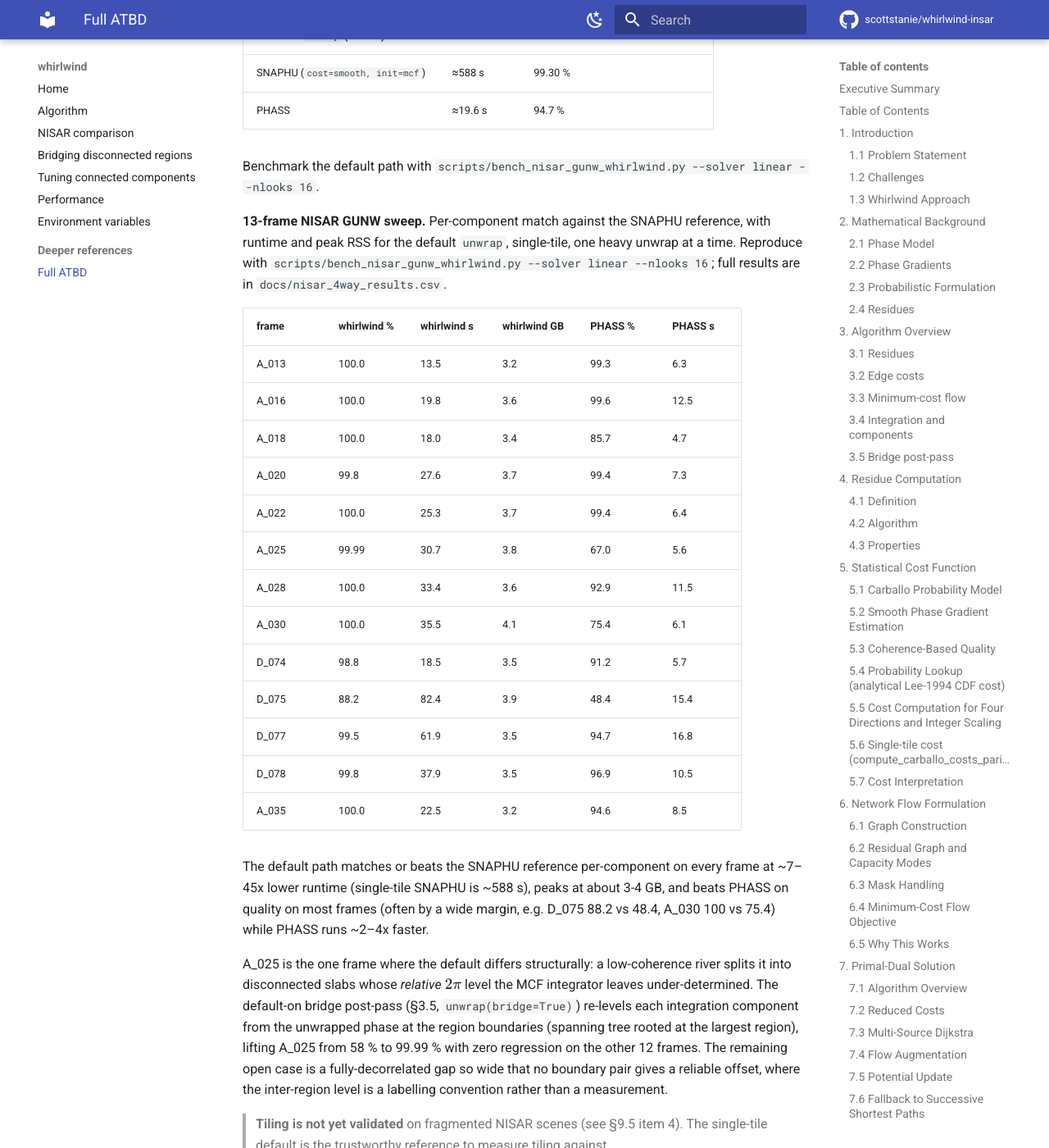
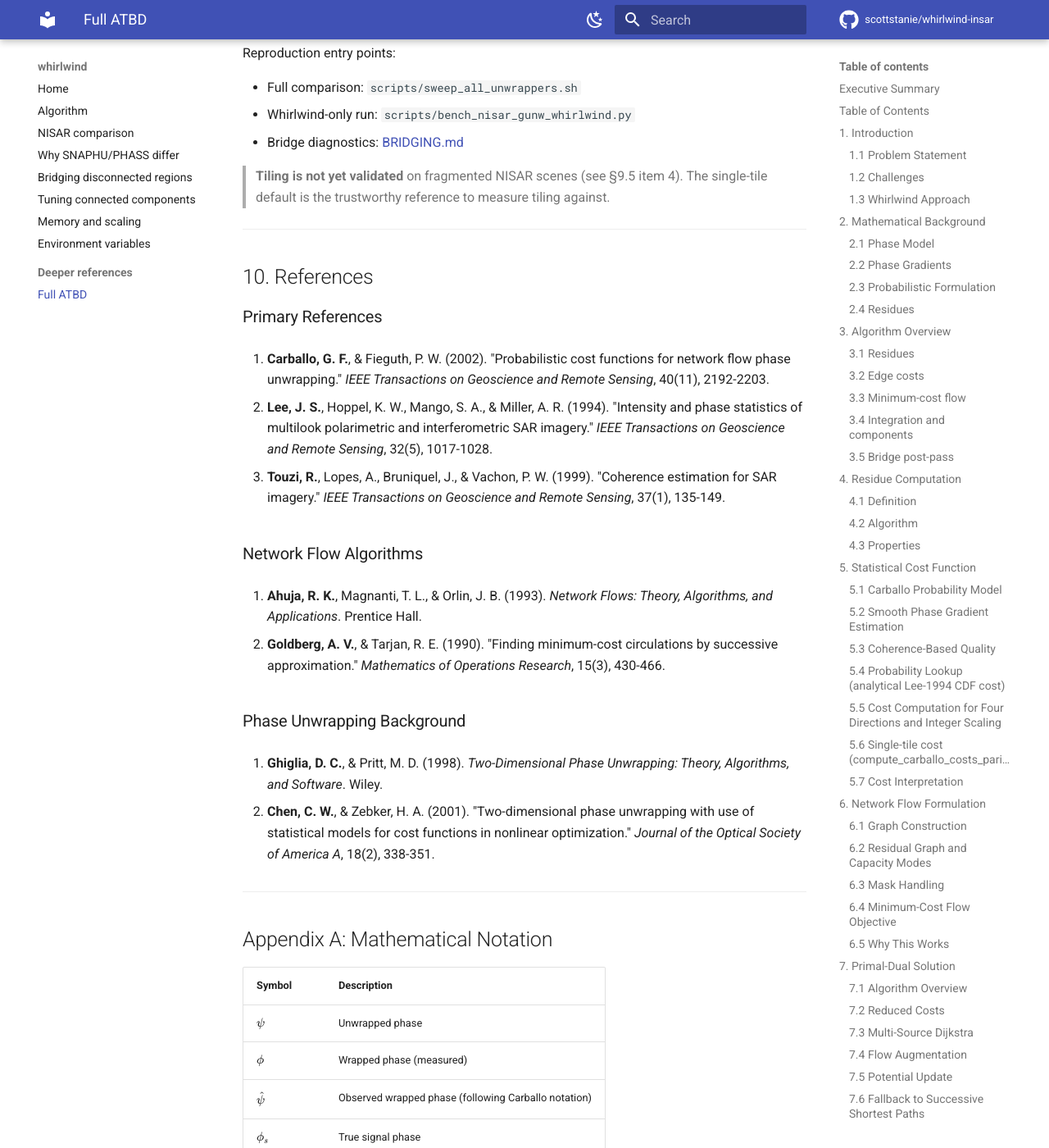
Before and after one commit to scottstanie/whirlwind-insar, an MkDocs documentation site: the page built from docs/ATBD-whirlwind.md, in a window 1280 px wide and 1400 px high, scrolled down 23824 px. Shown: the whole window at 82% size. Built offline with MkDocs 1.6.1 and Material for MkDocs 9.7.7, drawn with Linux system fonts in a browser that asks for light colours; comment, search, counter and statistics services are not loaded; some of the changed text lies outside the part shown.

Commit message:
Update stale numbers/cut multiple performance redundancies

````diff
--- a/docs/ATBD-whirlwind.md
+++ b/docs/ATBD-whirlwind.md
@@ -4,7 +4,7 @@
 
 Whirlwind is a 2D minimum-cost-flow phase unwrapper for interferometric synthetic aperture radar (InSAR) data. It computes residues from wrapped phase, assigns statistical edge costs from coherence and local phase-gradient information, solves a network-flow problem, and integrates the corrected gradients back into an unwrapped phase image.
 
-This document is the long-form technical reference. For the short public reading path, start with [ALGORITHM.md](ALGORITHM.md), [NISAR_SUMMARY.md](NISAR_SUMMARY.md), and [PERFORMANCE.md](PERFORMANCE.md).
+This document is the long-form technical reference. For the short public reading path, start with [ALGORITHM.md](ALGORITHM.md), [NISAR_SUMMARY.md](NISAR_SUMMARY.md), and [MEMORY_AND_SCALING.md](MEMORY_AND_SCALING.md).
 
 The public Python call is `whirlwind.unwrap(igram, corr, nlooks, mask=mask)`. It uses the 2D coherence-cost path and returns both unwrapped phase and connected-component labels. Other solver variants appear in this document where they matter for implementation context, but they are not the first-use API.
 
@@ -645,10 +645,11 @@
    produce invalid (fast-but-wrong) results on fragmented NISAR scenes. Only the
    single-tile kernel (§3.1, §9.6) is verified.
 
-### 9.6 Validated Paths and Benchmark
+### 9.6 Validated Paths and Benchmark Sources
 
-This subsection records the validated configuration and the headline benchmark, so
-the default unwrap can be reproduced and measured against a known reference.
+This subsection records the validated configuration and points to the canonical
+benchmark outputs. Benchmark tables are not duplicated here; otherwise the ATBD
+goes stale independently of the public comparison page.
 
 **Entry point → solver / cost / mask map.** The public `unwrap` is the single-tile
 linear MCF path; all other solver variants are opt-in or experimental.
@@ -666,53 +667,17 @@
 whose production unwrap is SNAPHU; per-component match is the fraction of pixels
 whose integer $2\pi$ level agrees with that reference.
 
-**Single-tile benchmark (D_077, 4176x4257, vs the SNAPHU reference).** The default
-path is both faster and more accurate than single-tile SNAPHU:
+The current public benchmark is [NISAR_SUMMARY.md](NISAR_SUMMARY.md), with raw
+per-frame results in [`nisar_4way_results.csv`](nisar_4way_results.csv). The
+comparison includes Whirlwind, PHASS, ICU, single-tile SNAPHU, and tiled SNAPHU.
+The companion note [SNAPHU_PHASS_SPEED.md](SNAPHU_PHASS_SPEED.md) explains the
+runtime differences without duplicating the measured tables.
 
-| Unwrapper (single tile)          | Runtime   | per-component match vs reference |
-| -------------------------------- | --------- | -------------------------------- |
-| **whirlwind `unwrap` (default)** | **≈37 s** | **99.49 %**                      |
-| SNAPHU (`cost=smooth, init=mcf`) | ≈588 s    | 99.30 %                          |
-| PHASS                            | ≈19.6 s   | 94.7 %                           |
+Reproduction entry points:
 
-Benchmark the default path with
-`scripts/bench_nisar_gunw_whirlwind.py --solver linear --nlooks 16`.
-
-**13-frame NISAR GUNW sweep.** Per-component match against the SNAPHU reference,
-with runtime and peak RSS for the default `unwrap`, single-tile, one heavy unwrap
-at a time. Reproduce with `scripts/bench_nisar_gunw_whirlwind.py --solver linear
---nlooks 16`; full results are in `docs/nisar_4way_results.csv`.
-
-| frame | whirlwind % | whirlwind s | whirlwind GB | PHASS % | PHASS s |
-| ----- | ----------- | ----------- | ------------ | ------- | ------- |
-| A_013 | 100.0       | 13.5        | 3.2          | 99.3    | 6.3     |
-| A_016 | 100.0       | 19.8        | 3.6          | 99.6    | 12.5    |
-| A_018 | 100.0       | 18.0        | 3.4          | 85.7    | 4.7     |
-| A_020 | 99.8        | 27.6        | 3.7          | 99.4    | 7.3     |
-| A_022 | 100.0       | 25.3        | 3.7          | 99.4    | 6.4     |
-| A_025 | 99.99       | 30.7        | 3.8          | 67.0    | 5.6     |
-| A_028 | 100.0       | 33.4        | 3.6          | 92.9    | 11.5    |
-| A_030 | 100.0       | 35.5        | 4.1          | 75.4    | 6.1     |
-| D_074 | 98.8        | 18.5        | 3.5          | 91.2    | 5.7     |
-| D_075 | 88.2        | 82.4        | 3.9          | 48.4    | 15.4    |
-| D_077 | 99.5        | 61.9        | 3.5          | 94.7    | 16.8    |
-| D_078 | 99.8        | 37.9        | 3.5          | 96.9    | 10.5    |
-| A_035 | 100.0       | 22.5        | 3.2          | 94.6    | 8.5     |
-
-The default path matches or beats the SNAPHU reference per-component on every frame
-at ~7–45x lower runtime (single-tile SNAPHU is ~588 s), peaks at about 3-4 GB, and
-beats PHASS on quality on most frames (often by a wide margin, e.g. D_075 88.2 vs
-48.4, A_030 100 vs 75.4) while PHASS runs ~2–4x faster.
-
-A_025 is the one frame where the default differs structurally: a low-coherence
-river splits it into disconnected slabs whose *relative* $2\pi$ level the MCF
-integrator leaves under-determined. The default-on bridge post-pass (§3.5,
-`unwrap(bridge=True)`) re-levels each integration component from the unwrapped
-phase at the region boundaries (spanning tree rooted at the largest region),
-lifting A_025 from 58 % to 99.99 % with zero regression on the other 12 frames.
-The remaining open case is a fully-decorrelated gap so wide that no boundary pair
-gives a reliable offset, where the inter-region level is a labelling convention
-rather than a measurement.
+- Full comparison: `scripts/sweep_all_unwrappers.sh`
+- Whirlwind-only run: `scripts/bench_nisar_gunw_whirlwind.py`
+- Bridge diagnostics: [BRIDGING.md](BRIDGING.md)
 
 > **Tiling is not yet validated** on fragmented NISAR scenes (see §9.5 item 4).
 > The single-tile default is the trustworthy reference to measure tiling against.
--- /dev/null
+++ b/docs/MEMORY_AND_SCALING.md
@@ -0,0 +1,62 @@
+# Memory and scaling notes
+
+This page gives rough planning guidance for the default 2D Python call:
+
+```python
+unw, conncomp = whirlwind.unwrap(igram, corr, nlooks, mask=mask)
+```
+
+Measured NISAR runtimes, memory, and quality numbers live in
+[NISAR 2D unwrapping comparison](NISAR_SUMMARY.md) and the raw
+[`nisar_4way_results.csv`](nisar_4way_results.csv). This page intentionally
+avoids duplicating benchmark tables.
+
+## Runtime shape
+
+Runtime depends mostly on residue density and graph connectivity.
+
+- Smooth or lightly noisy scenes are dominated by O(mn) setup work: wrapped
+  phase, residues, costs, integration, and connected-component labeling.
+- Residue-heavy scenes spend most of their time in primal-dual and SSP
+  shortest-path work.
+- A valid-pixel mask matters. Filled invalid areas can create artificial
+  residues along mask boundaries; passing the mask keeps those areas from
+  dominating the solve.
+- More CPU cores help the O(mn) setup stages, but the current whole-frame
+  PD/SSP solve is mostly serial.
+
+For the SNAPHU and PHASS comparison, see
+[Whirlwind, SNAPHU, and PHASS performance notes](SNAPHU_PHASS_SPEED.md).
+
+## Memory
+
+Memory is linear in pixel count. The core arrays are per-pixel or per-edge
+arrays: wrapped phase, smoothed gradients, edge coherence, integer costs,
+network state, shortest-path state, integration buffers, and connected
+components.
+
+The analytic working set is about 115 bytes per pixel. Observed process memory
+is higher because of allocator behavior, Python/Rust boundary overhead,
+thread-local buffers, and temporary arrays. For planning, use about 0.2 GB per
+megapixel for the current whole-image path.
+
+These are planning estimates, not benchmark results:
+
+| Image size | Pixels | Planning memory |
+| ---------- | -----: | --------------: |
+| 1024x1024  |  1.0 M |    about 0.2 GB |
+| 2048x2048  |  4.2 M |    about 0.8 GB |
+| 4096x4096  | 16.8 M |    about 3.4 GB |
+| 8192x8192  | 67.1 M |   about 13.4 GB |
+| 25000x4000 |  100 M |     about 20 GB |
+
+The planning rule is intentionally conservative. For measured examples, use the
+NISAR comparison page rather than copying values here.
+
+## Whole-frame vs tiled paths
+
+The default public path is a whole-frame solve. A tiled or warm-started approach
+can reduce runtime, but if it finishes with a whole-frame reoptimization then
+the final solve still needs whole-frame memory.
+
+The current tiled path is experimental and is not the validated default.
--- a/docs/PERFORMANCE.md
+++ /dev/null
@@ -1,104 +0,0 @@
-# Performance notes
-
-This page summarizes runtime and memory behavior for the default 2D Python call:
-
-```python
-unw, conncomp = whirlwind.unwrap(igram, corr, nlooks, mask=mask)
-```
-
-For NISAR-scale comparisons against SNAPHU, PHASS, and ICU, see [NISAR 2D unwrapping comparison](NISAR_SUMMARY.md). The numbers below are mostly synthetic benchmarks intended to explain scaling and bottlenecks.
-
-## Short version
-
-- Smooth or lightly noisy scenes run at roughly 50-105 megapixels per second on the benchmark laptop.
-- Very noisy residue-dense scenes are much slower, around 1 megapixel per second, because shortest-path work dominates.
-- Peak memory is linear in pixel count. For planning, budget about 0.2 GB per megapixel for the current whole-image path.
-- Passing a valid-pixel mask matters. On a 4096x4096 land/water synthetic scene, runtime drops from 75.0 s without a mask to 0.54 s with the mask.
-
-All numbers on this page were measured with release builds on an Apple M-series laptop with 12 performance cores and 36 GB RAM.
-
-## Why it is faster than SNAPHU
-
-Whirlwind and SNAPHU follow the same broad structure: residues, statistical edge costs, minimum-cost flow, then integration. The speed difference comes from how the flow problem is represented and solved.
-
-The main reason is the cost model. SNAPHU uses nonlinear, flow-dependent statistical costs, which make a heavier network to solve. Whirlwind uses a fixed linear Carballo (Lee 1994) cost with a capacity-1 flow, so the network is lighter while keeping the same residue-pairing structure. The shortest-path inner loop also uses a tuned Dial-bucket Dijkstra. The speedup is mostly serial work: switching from 1 thread to 12 is only about 1.2 to 1.3 times faster, and a single thread is still around 13 times faster than single-tile SNAPHU.
-
-PHASS can be faster than whirlwind because it is a different class of algorithm: it grows regions with quality-guided cuts instead of solving a global residue-balanced flow. That is cheaper but can agree less with the production SNAPHU unwrap on several frames in the [NISAR comparison](NISAR_SUMMARY.md). Note that the original application of PHASS was for unwrapping interferograms from the Surface Water and Ocean Topography (SWOT) satellite — a very different use case than NISAR.
-
-## Synthetic benchmark
-
-Run:
-
-```bash
-cargo run --release --example bench_scale -- --huge
-```
-
-The benchmark builds synthetic wrapped interferograms at several sizes and records timing for residue computation, cost construction, network setup, minimum-cost flow, and integration.
-
-| Scene                           |      Size | Total time | Throughput | What it shows                            |
-| ------------------------------- | --------: | ---------: | ---------: | ---------------------------------------- |
-| clean diagonal ramp             | 2048x2048 |    50.8 ms | 82.6 Mpx/s | no residues; cost construction dominates |
-| noisy ramp, gamma=0.7, L=10     | 2048x2048 |    59.7 ms | 70.3 Mpx/s | a few noise-driven residues              |
-| very noisy ramp, gamma=0.3, L=4 | 1024x1024 |   913.3 ms | 1.15 Mpx/s | residue-dense; shortest paths dominate   |
-| very noisy ramp, gamma=0.3, L=4 | 2048x2048 |     4.85 s | 0.87 Mpx/s | same bottleneck at larger size           |
-
-The same benchmark reports per-stage timings. In smooth scenes, cost construction is most of the work. In residue-dense scenes, the primal-dual shortest-path loop is more than 95 percent of runtime.
-
-## Large noisy scenes
-
-Larger residue-dense stress tests, generated as uniform- and patchy-coherence
-interferograms at 4096x4096 and 8192x8192 and timed through the same `unwrap`
-call:
-
-| Scene                            | Runtime | Notes                                 |
-| -------------------------------- | ------: | ------------------------------------- |
-| 4096x4096 uniform gamma=0.3      |  23.1 s | 15.9 percent residues                 |
-| 4096x4096 patchy gamma=0.30-0.90 |   8.7 s | 6.9 percent residues                  |
-| 8192x8192 uniform gamma=0.3      | 166.5 s | about 2.66 M sources and 2.66 M sinks |
-
-## Mask behavior
-
-Real scenes usually have water, shadow, layover, or nodata regions. Pass a boolean mask with `True` for valid pixels:
-
-```python
-unw, conncomp = whirlwind.unwrap(igram, corr, nlooks=10.0, mask=valid)
-```
-
-Without a mask, invalid pixels still have phase values, often zero after upstream fill. Those values create artificial residues along mask boundaries and can dominate the flow problem.
-
-| Scene                                                           | No mask | With mask | Speedup |
-| --------------------------------------------------------------- | ------: | --------: | ------: |
-| 4096x4096 gamma=0.7 land plus 35 percent blob-shaped water mask |  75.0 s |    0.54 s |    139x |
-
-This is not a general claim that masks always make computation faster. The large gain appears when invalid areas would otherwise create many artificial residues.
-
-## Memory
-
-Memory is linear in pixel count. The core arrays are per-pixel or per-edge arrays: wrapped phase, smoothed gradients, edge coherence, integer costs, network state, shortest-path state, and integration buffers.
-
-The analytic working set is about 115 bytes per pixel. Observed process memory is higher because of allocator behavior, Python/Rust boundary overhead, thread-local buffers, and temporary arrays. For planning, use about 0.2 GB per megapixel.
-
-| Image size | Pixels | Planning memory |
-| ---------- | -----: | --------------: |
-| 1024x1024  |  1.0 M |    about 0.2 GB |
-| 2048x2048  |  4.2 M |    about 0.8 GB |
-| 4096x4096  | 16.8 M |    about 3.4 GB |
-| 8192x8192  | 67.1 M |   about 13.4 GB |
-| 25000x4000 |  100 M |     about 20 GB |
-
-The planning rule is intentionally conservative. The measured NISAR sweep peaks around 3-4 GB for frames near 18-19 megapixels.
-
-Measured examples:
-
-| Scene size                       |  Pixels | Peak RAM |
-| -------------------------------- | ------: | -------: |
-| NISAR GUNW frames near 4176x4257 | 18-19 M |   3-4 GB |
-| 11500x11500 interferogram        | 132.3 M |  17.5 GB |
-
-## Reproduce
-
-```bash
-cargo run --release --example bench_scale -- --huge
-```
-
-Use release builds for timing. Debug builds are much slower.
--- a/mkdocs.yml
+++ b/mkdocs.yml
@@ -5,9 +5,7 @@
 #
 # The mkdocs site is self-contained under docs/ (no symlinks). The README lives
 # at the repo root for GitHub rendering; the site links out to it from
-# docs/index.md. The reference pages (ALGORITHM.md, NISAR_SUMMARY.md,
-# PERFORMANCE.md, ENV_VARS.md, ATBD-whirlwind.md) and figures/ are real files
-# in docs/.
+# docs/index.md. The reference pages and figures/ are real files in docs/.
 
 site_name: whirlwind
 site_description: >-
@@ -31,9 +29,10 @@
   - Home: index.md
   - Algorithm: ALGORITHM.md
   - NISAR comparison: NISAR_SUMMARY.md
+  - Why SNAPHU/PHASS differ: SNAPHU_PHASS_SPEED.md
   - Bridging disconnected regions: BRIDGING.md
   - Tuning connected components: CONNCOMP_TUNING.md
-  - Performance: PERFORMANCE.md
+  - Memory and scaling: MEMORY_AND_SCALING.md
   - Environment variables: ENV_VARS.md
   - Deeper references:
       - Full ATBD: ATBD-whirlwind.md
````
Also changed, not shown: README.md (+2 -1 lines), docs/NISAR_SUMMARY.md (+5 -3 lines), docs/SNAPHU_PHASS_SPEED.md (renamed from experiments/SNAPHU_PHASS_SPEED.md, +15 -11 lines), docs/index.md (+2 -1 lines), experiments/README.md (+1 -1 lines).
